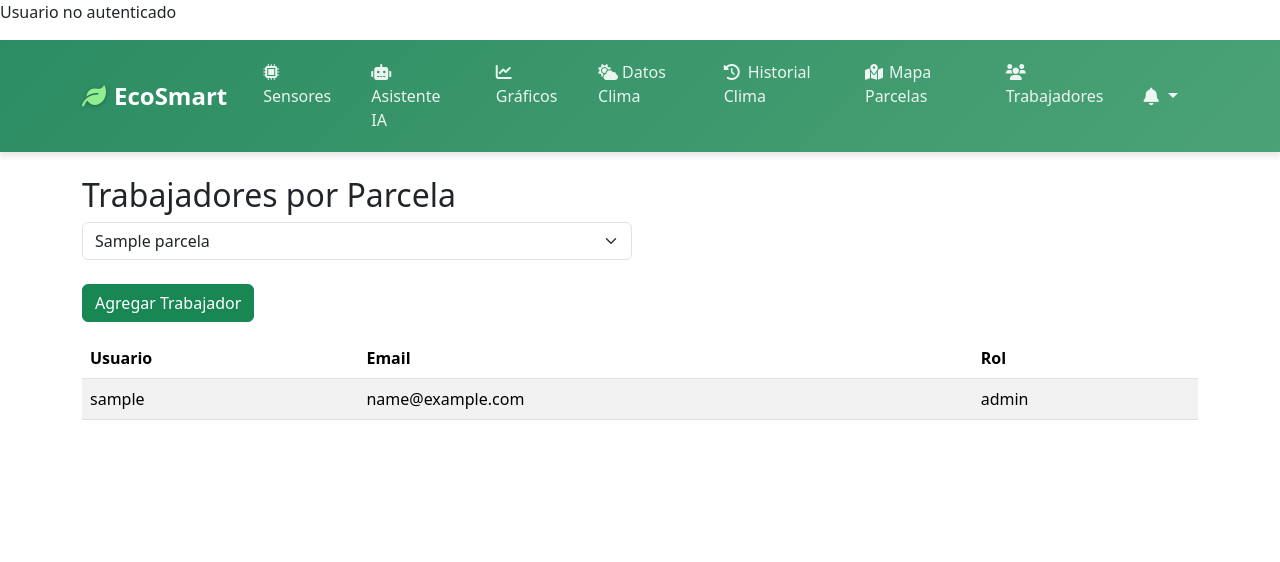
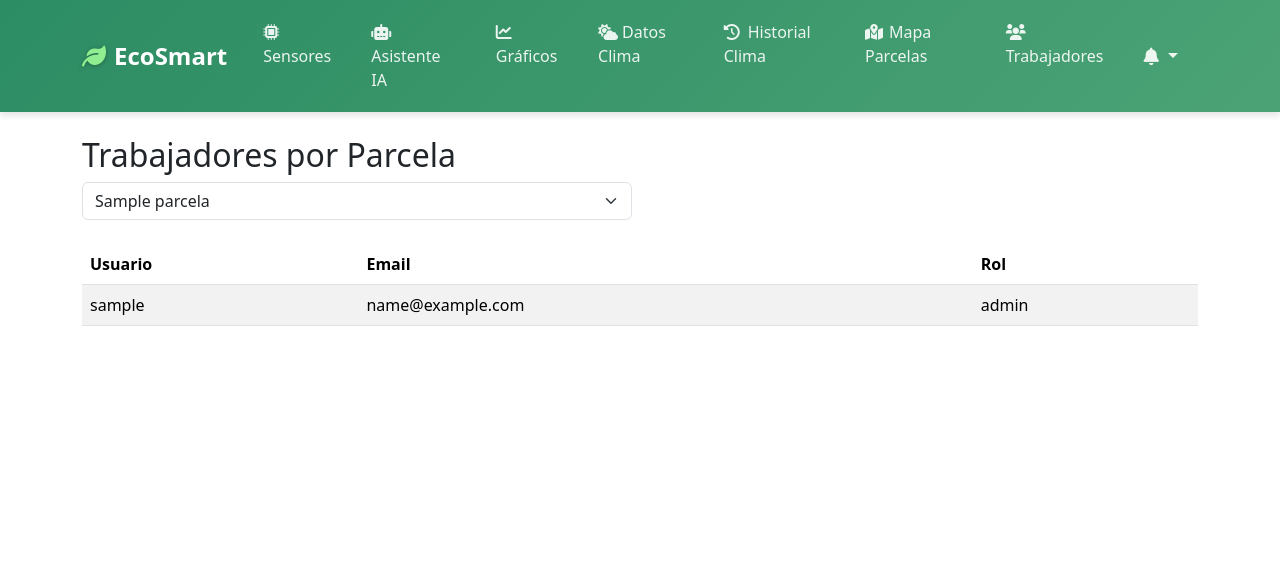
Before and after one commit to Cheuque8747/Ecosmartt, a FastAPI app: template app/templates/trabajadores_parcela.html in a window 1280 px wide. Shown: the top 562 px of the page. Run offline with FastAPI, Linux system fonts and the light colour scheme; the template is opened without the code that fills it: most values are stand-ins (such as "Sample title", 1, 10 or a date in 2020).

Commit message:
solucion fronted
se quito el tipo de usuario y boton para agregar user

```diff
--- a/app/templates/base.html
+++ b/app/templates/base.html
@@ -255,12 +255,13 @@
     </head>
     <body>
 
+        <!--
         {% if user %}
             <p>Rol del usuario: {{ user.role }}</p>
         {% else %}
             <p>Usuario no autenticado</p>
         {% endif %}
-
+         -->
 
         <!-- Navbar Mejorado -->
         <nav class="navbar navbar-expand-lg navbar-dark navbar-ecosmart">
--- a/app/templates/trabajadores_parcela.html
+++ b/app/templates/trabajadores_parcela.html
@@ -17,11 +17,16 @@
         </div>
     </form>
     <!-- Botón para abrir modal de creación -->
-    <div class="mb-3">
-        <button type="button" class="btn btn-success" data-bs-toggle="modal" data-bs-target="#createWorkerModal">
-            Agregar Trabajador
-        </button>
-    </div>
+
+
+        {% if role == "agricultor" %}
+        <div class="mb-3">
+            <button type="button" class="btn btn-success" data-bs-toggle="modal" data-bs-target="#createWorkerModal">
+                Agregar Trabajador
+            </button>
+        </div>
+        {% endif %}
+
     {% endif %}
 
     <!-- Modal Crear Trabajador -->
```
